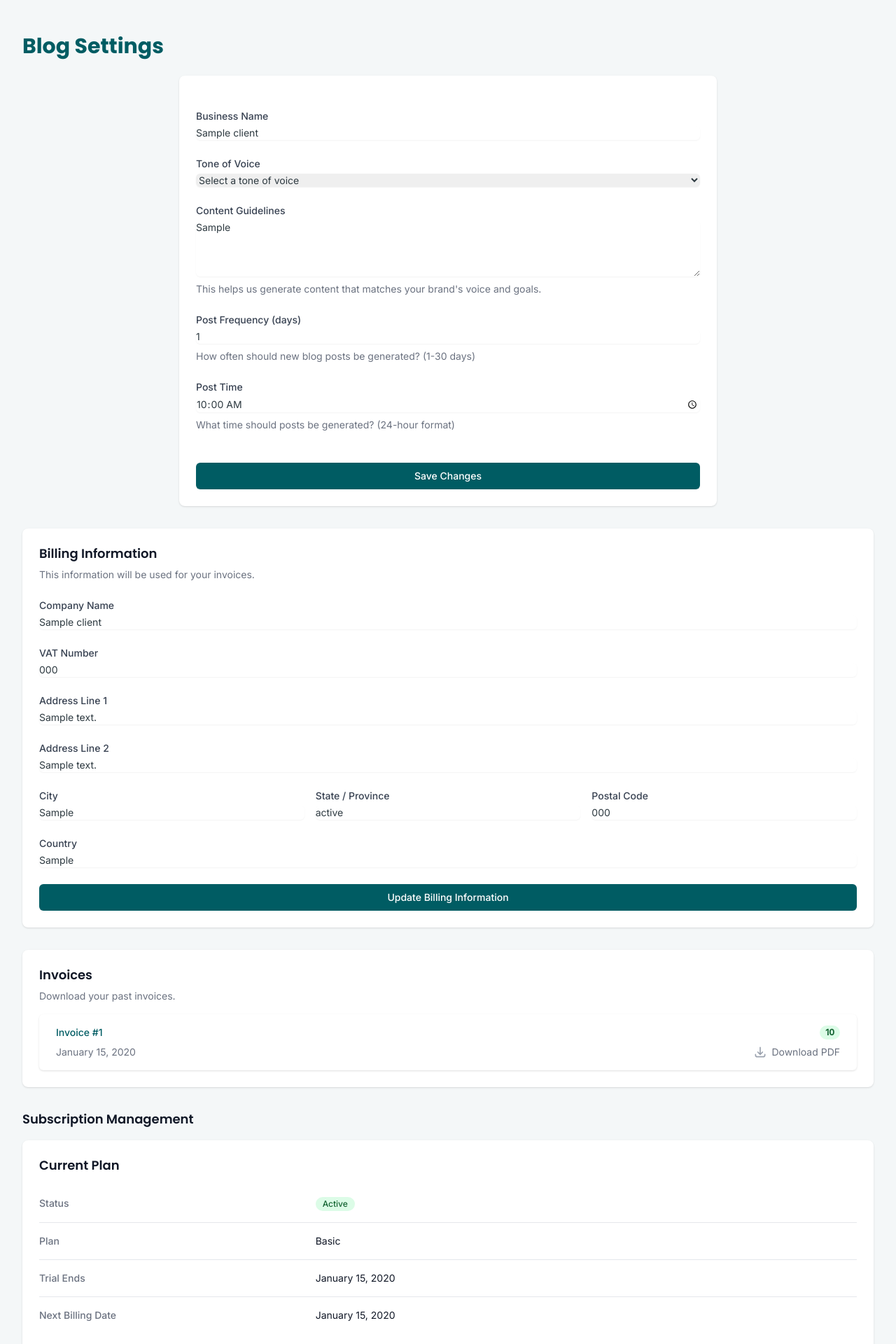
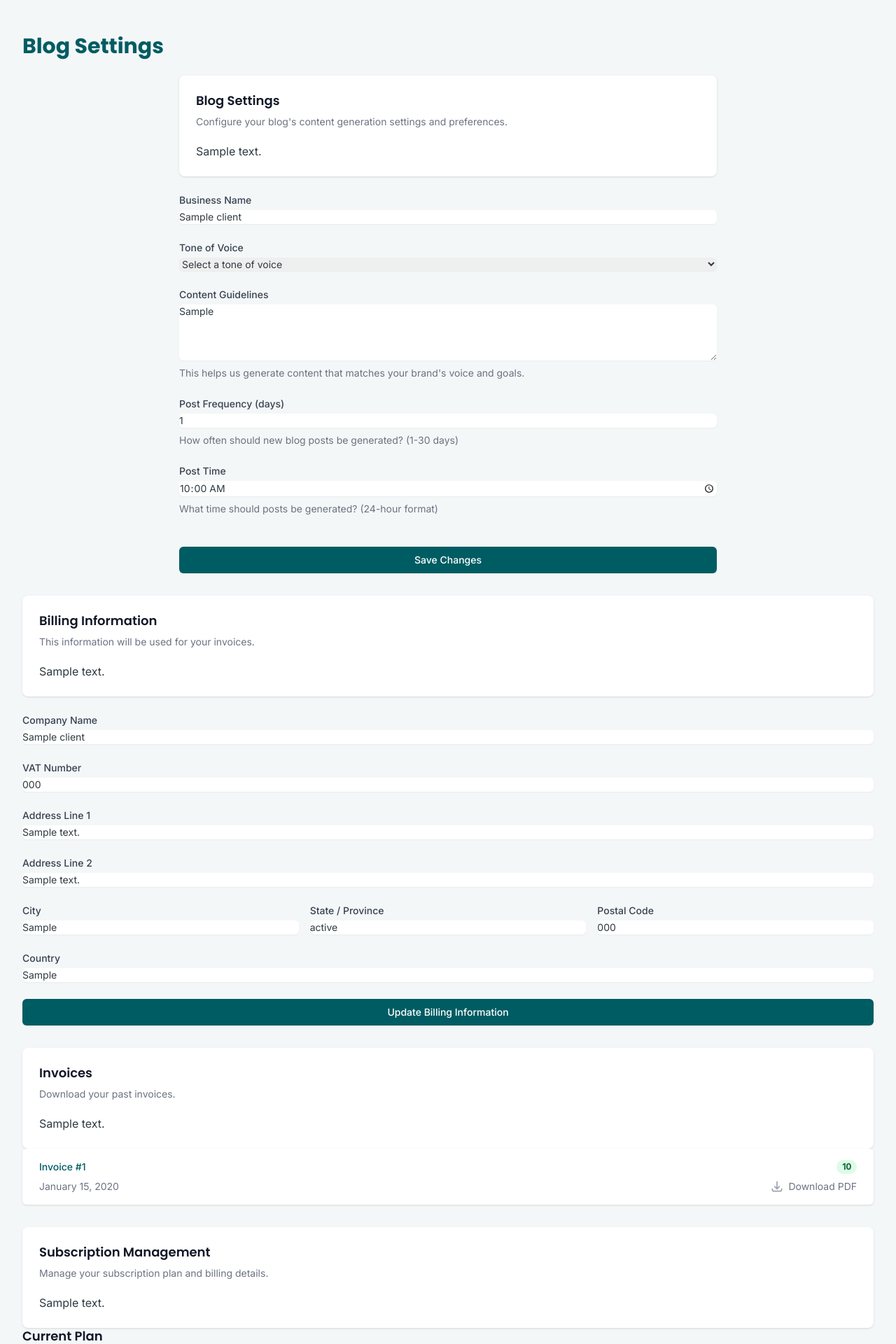
Before and after one commit to LYTE-studios/django-framer-api, a Django app: template api/blogs/templates/client/settings.html in a window 1280 px wide. Shown: the part 64-1984 px from the top of the page at 70% size. Run offline with Django 5.2, Linux system fonts and the light colour scheme; tables that the repository leaves empty hold one stand-in row (values such as "Sample post"); the template is opened without the code that fills it: values that come from a table or form of the project are taken from there, most other values are stand-ins (such as "Sample title", 1, 10 or a date in 2020); some libraries are stand-ins or nearby versions.

Commit message:
fix: settings

```diff
--- /dev/null
+++ b/api/blogs/templates/client/includes/section.html
@@ -0,0 +1,22 @@
+{% comment %}
+Usage:
+{% include "client/includes/section.html" with title="Section Title" description="Section description" %}
+    Content goes here
+{% endinclude %}
+{% endcomment %}
+
+<div class="{% if not first %}mt-8{% endif %}">
+    <div class="bg-white shadow overflow-hidden sm:rounded-lg">
+        <div class="px-4 py-5 sm:p-6">
+            <h3 class="text-lg leading-6 font-medium text-gray-900">{{ title }}</h3>
+            {% if description %}
+            <div class="mt-2 max-w-xl text-sm text-gray-500">
+                <p>{{ description }}</p>
+            </div>
+            {% endif %}
+            <div class="mt-5">
+                {{ content }}
+            </div>
+        </div>
+    </div>
+</div>
--- a/api/blogs/templates/client/settings.html
+++ b/api/blogs/templates/client/settings.html
@@ -6,9 +6,8 @@
 
 {% block content %}
 <div class="max-w-3xl mx-auto">
-    <div class="bg-white shadow overflow-hidden sm:rounded-lg">
-        <div class="px-4 py-5 sm:p-6">
-            <form method="post" class="space-y-6">
+    {% include "client/includes/section.html" with title="Blog Settings" description="Configure your blog's content generation settings and preferences." first=True %}
+        <form method="post" class="space-y-6">
                 {% csrf_token %}
 
                 <!-- Business Name -->
@@ -91,15 +90,8 @@
     </div>
 </div>
 
-<!-- Billing Information -->
-<div class="mt-8">
-    <div class="bg-white shadow overflow-hidden sm:rounded-lg">
-        <div class="px-4 py-5 sm:p-6">
-            <h3 class="text-lg leading-6 font-medium text-gray-900">Billing Information</h3>
-            <div class="mt-2 max-w-xl text-sm text-gray-500">
-                <p>This information will be used for your invoices.</p>
-            </div>
-            <form method="post" class="mt-5 space-y-6">
+{% include "client/includes/section.html" with title="Billing Information" description="This information will be used for your invoices." %}
+    <form method="post" class="space-y-6">
                 {% csrf_token %}
 
                 <!-- Company Name -->
@@ -203,15 +195,8 @@
     </div>
 </div>
 
-<!-- Invoices -->
-<div class="mt-8">
-    <div class="bg-white shadow overflow-hidden sm:rounded-lg">
-        <div class="px-4 py-5 sm:p-6">
-            <h3 class="text-lg leading-6 font-medium text-gray-900">Invoices</h3>
-            <div class="mt-2 max-w-xl text-sm text-gray-500">
-                <p>Download your past invoices.</p>
-            </div>
-            <div class="mt-4">
+{% include "client/includes/section.html" with title="Invoices" description="Download your past invoices." %}
+    <div>
                 {% if invoices %}
                 <div class="bg-white shadow overflow-hidden sm:rounded-md">
                     <ul role="list" class="divide-y divide-gray-200">
@@ -262,12 +247,8 @@
     </div>
 </div>
 
-<!-- Subscription Section -->
-<div class="mt-8">
-    <h2 class="text-lg font-medium text-gray-900">Subscription Management</h2>
-    <div class="mt-4 bg-white shadow sm:rounded-lg">
-        <div class="px-4 py-5 sm:p-6">
-            <!-- Current Subscription Status -->
+{% include "client/includes/section.html" with title="Subscription Management" description="Manage your subscription plan and billing details." %}
+    <!-- Current Subscription Status -->
             {% if subscription %}
             <div class="border-b border-gray-200 pb-5">
                 <h3 class="text-lg leading-6 font-medium text-gray-900">Current Plan</h3>
@@ -451,15 +432,8 @@
     </div>
 </div>
 
-<!-- Embed Code Section -->
-<div class="mt-8">
-    <h2 class="text-lg font-medium text-gray-900">Blog Embed Code</h2>
-    <div class="mt-4 bg-white shadow sm:rounded-lg">
-        <div class="px-4 py-5 sm:p-6">
-            <div class="text-sm text-gray-500 mb-4">
-                Use this code to embed your blog posts on your website. Copy and paste it into your HTML where you want the posts to appear.
-            </div>
-            <div class="bg-gray-50 rounded-md p-4">
+{% include "client/includes/section.html" with title="Blog Embed Code" description="Use this code to embed your blog posts on your website. Copy and paste it into your HTML where you want the posts to appear." %}
+    <div class="bg-gray-50 rounded-md p-4">
                 <pre class="text-sm text-gray-700 whitespace-pre-wrap break-all">{{ embed_code }}</pre>
             </div>
             <div class="mt-4 flex justify-end">
```
